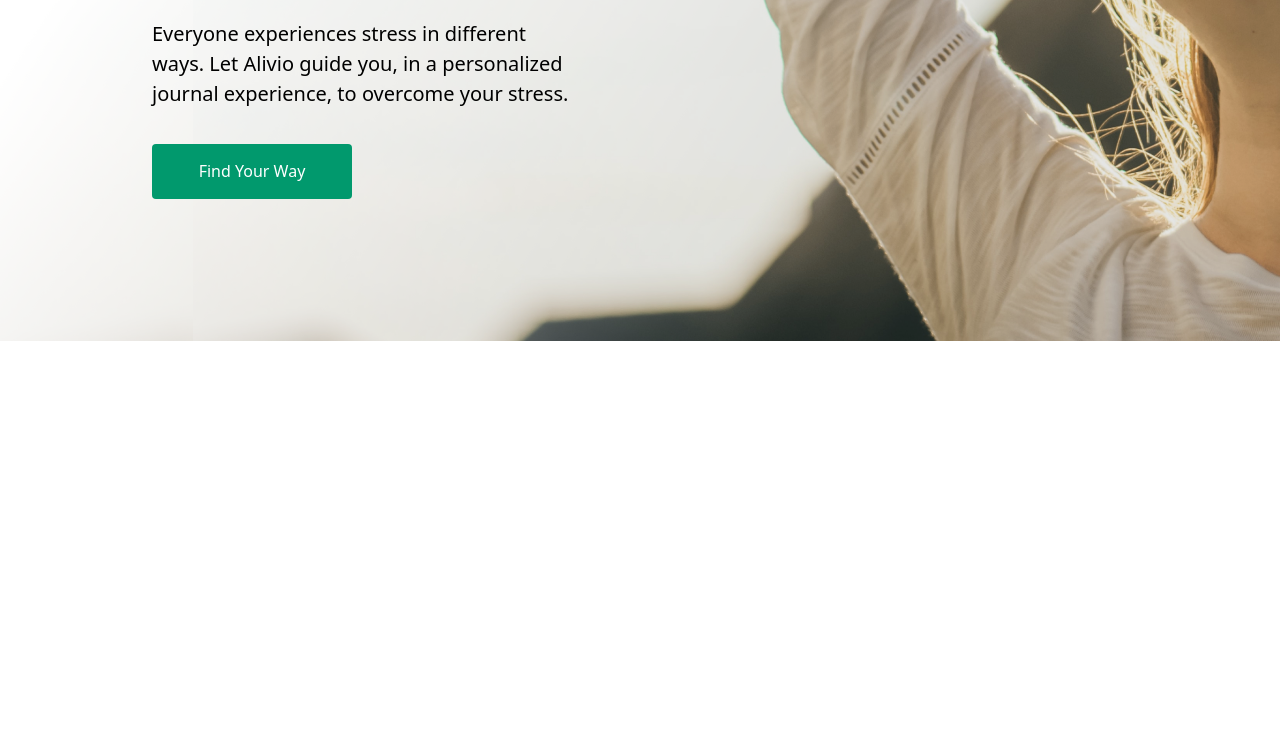
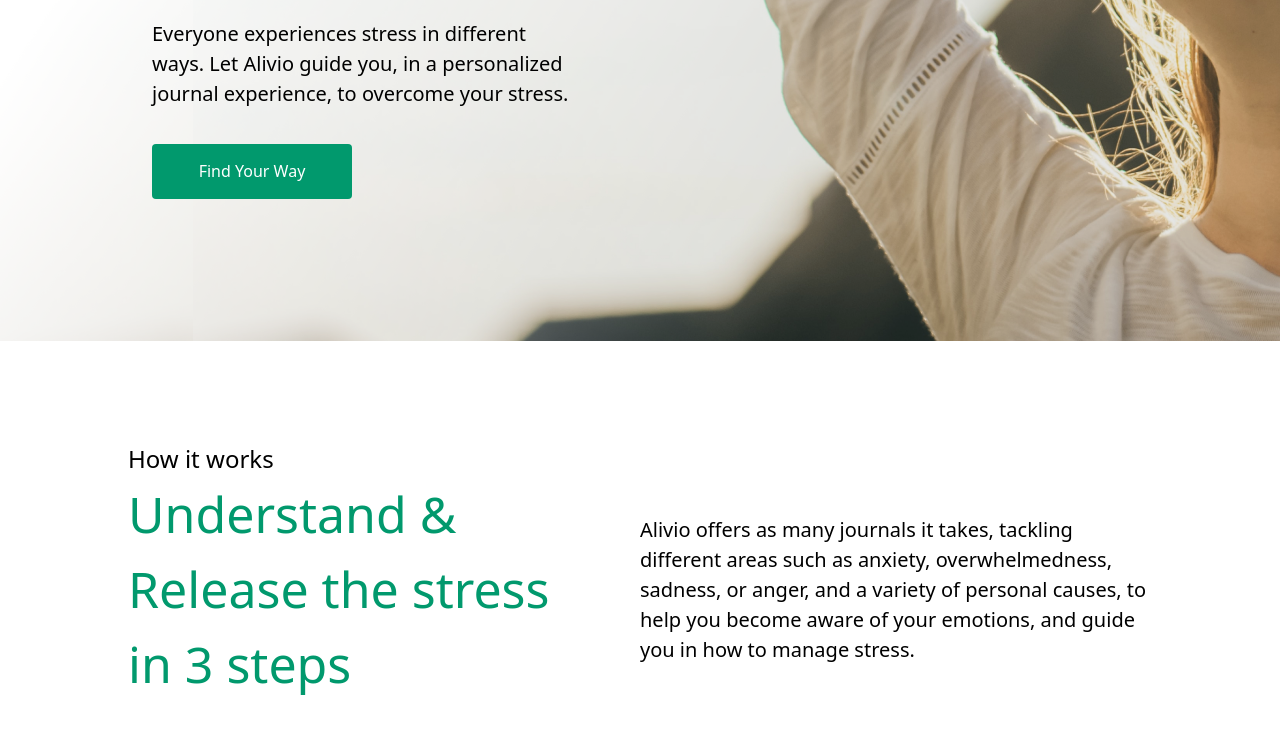
Before and after one commit to Wohidjon/hw-3-for-git-rtr, a website: page src/index.html in a window 1280 px wide. Shown: the part 539-1272 px from the top of the page. Before the commit the page ends 880 px from the top, so only its background shows below. Drawn offline with nearby package versions, Linux system fonts and the light colour scheme; files that its build step writes are made by us from their sources.

Commit message:
section1

```diff
--- a/src/index.html
+++ b/src/index.html
@@ -22,7 +22,7 @@
             </div>
         </nav>
     </header>
-    <div style="background-image: url(./BG\ \(7\).png); width: 1520px; height: 800px;">
+    <div style="background-image: url(./BG\ \(7\).png); width: 1520px; height: 800px; margin-bottom: 100px;">
         <section class="w-[80%] m-auto">
             <aside class="w-[35%]">
                 <h1 class="text-[65px] text-[#01996D] pt-[150px] font-semibold">Be aware,
@@ -33,5 +33,17 @@
             </aside>
         </section>
     </div>
+    <div class="w-[80%] m-auto">
+        <h1 class="text-[24px]">How it works</h1>
+    </div>
+    <section class="w-[80%] m-auto flex justify-between items-center pb-[100px]">
+        <aside class="w-[45%]">
+            <h1 class="text-[50px] text-[#01996D]">Understand & Release
+                the stress in 3 steps</h1>
+        </aside>
+        <aside class="w-[50%]">
+            <p class="text-[20px]">Alivio offers as many journals it takes, tackling different areas such as anxiety, overwhelmedness, sadness, or anger, and a variety of personal causes, to help you become aware of your emotions, and guide you in how to manage stress.</p>
+        </aside>
+    </section>
 </body>
 </html>
```
